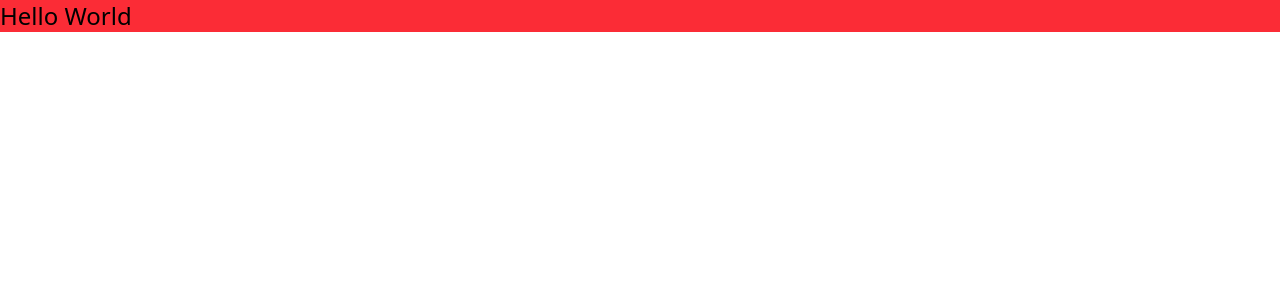
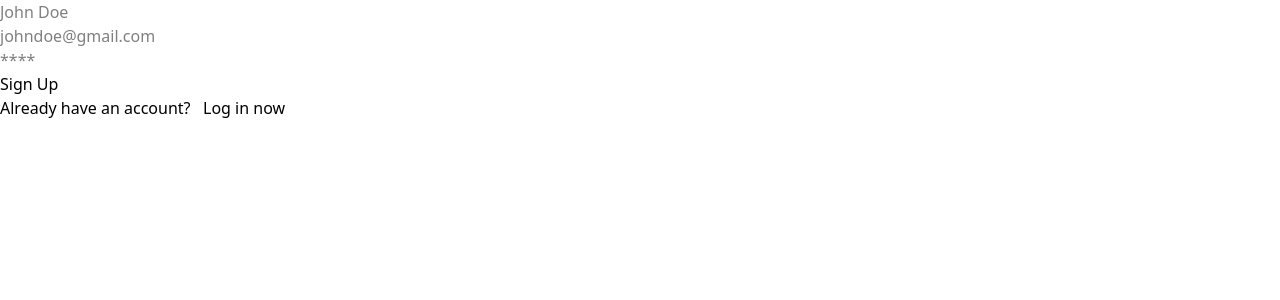
Before and after one commit to Ishuwaraa/TodoApp-1BT, a React (Vite) app in the folder frontend/: page /signup in a window 1280 px wide. Shown: the top 300 px of the page. Built offline with nearby package versions, Linux system fonts and the light colour scheme.

Commit message:
Login and signup page add

```diff
--- a/frontend/src/App.jsx
+++ b/frontend/src/App.jsx
@@ -1,11 +1,40 @@
+import { BrowserRouter, Routes, Route, Navigate} from 'react-router-dom';
+import Home from './pages/Home';
+import Login from './pages/Login';
+import SignUp from './pages/Signup';
 
+const ProtectedRoute = ({ children }) => {
+  const token = localStorage.getItem('accessToken');
+  return token ? children : <Navigate to="/login" replace />;
+};
+
+const AuthRoute = ({ children }) => {
+  const token = localStorage.getItem('accessToken');
+  return token ? <Navigate to="/" replace /> : children;
+};
 
 function App() {
 
   return (
-    <>
-      <p className=" text-2xl bg-red-500">Hello World</p>
-    </>
+    <BrowserRouter>
+      <Routes>
+        <Route index element={
+          <ProtectedRoute>
+            <Home />
+          </ProtectedRoute>
+        } />
+        <Route path='/login' element={
+          <AuthRoute>
+            <Login />
+          </AuthRoute>
+        } />
+        <Route path='/signup' element={
+          <AuthRoute>
+            <SignUp />
+          </AuthRoute>
+        } />
+      </Routes>
+    </BrowserRouter>
   )
 }
 
--- /dev/null
+++ b/frontend/src/lib/axios.js
@@ -0,0 +1,6 @@
+import axios from 'axios';
+
+export const axiosInstance = axios.create({
+    baseURL: 'http://localhost:8080/api',
+    withCredentials: true
+});
--- /dev/null
+++ b/frontend/src/pages/Home.jsx
@@ -0,0 +1,7 @@
+const Home = () => {
+    return (
+        <div className="text-2xl">Home page</div>
+     );
+}
+
+export default Home;
--- /dev/null
+++ b/frontend/src/pages/Login.jsx
@@ -0,0 +1,43 @@
+import { useState } from "react";
+import { useNavigate } from "react-router-dom";
+import { axiosInstance } from "../lib/axios";
+
+const Login = () => {
+    const [email, setEmail] = useState('');
+    const [password, setPassword] = useState('');
+    const navigate = useNavigate();
+
+    const handleSubmit = async (e) => {
+        e.preventDefault();
+
+        try {
+            console.log(email, password);
+            const formData = { email, password };
+            const { data } = await axiosInstance.post('/auth/login', formData);
+            console.log(data);
+
+            if (data?.accessToken && !data.error) {
+                localStorage.setItem('accessToken', data.accessToken);
+                navigate('/', { replace: true });
+            } else {
+                console.log('Login failed:', data.error);
+            }
+        } catch (err) {
+            console.log(err?.response?.data);
+        }
+
+    }
+
+    return (
+        <div>
+            <form onSubmit={(e) => handleSubmit(e)}>
+                <input type="email" required value={email} onChange={(e) => setEmail(e.target.value)} placeholder="johndoe@gmail.com" /><br />
+                <input type="password" required value={password} onChange={(e) => setPassword(e.target.value)} placeholder="****"/><br />
+                <button type="submit">Login</button>
+            </form>
+            <p>Don't have an account yet? &nbsp; <a href="/signup">Sign up now</a></p>
+        </div>
+     );
+}
+
+export default Login;
--- /dev/null
+++ b/frontend/src/pages/Signup.jsx
@@ -0,0 +1,39 @@
+import { useState } from "react";
+import { useNavigate } from "react-router-dom";
+import { axiosInstance } from "../lib/axios";
+
+const SignUp = () => {
+    const [name, setName] = useState('');
+    const [email, setEmail] = useState('');
+    const [password, setPassword] = useState('');
+    const navigate = useNavigate();
+
+    const handleSubmit = async (e) => {
+        e.preventDefault();
+
+        try {
+            console.log(name, email, password);
+            const formData = { name, email, password };
+            const { data } = await axiosInstance.post('/auth/register', formData);
+            console.log(data);
+            navigate('/login', { replace: true });
+        } catch (err) {
+            console.log(err?.response?.data);
+        }
+
+    }
+
+    return (
+        <div>
+            <form onSubmit={(e) => handleSubmit(e)}>
+                <input type="text" required value={name} onChange={(e) => setName(e.target.value)} placeholder="John Doe" /><br />
+                <input type="email" required value={email} onChange={(e) => setEmail(e.target.value)} placeholder="johndoe@gmail.com" /><br />
+                <input type="password" required value={password} onChange={(e) => setPassword(e.target.value)} placeholder="****"/><br />
+                <button type="submit">Sign Up</button>
+            </form>
+            <p>Already have an account? &nbsp; <a href="/login">Log in now</a></p>
+        </div>
+     );
+}
+
+export default SignUp;
```
